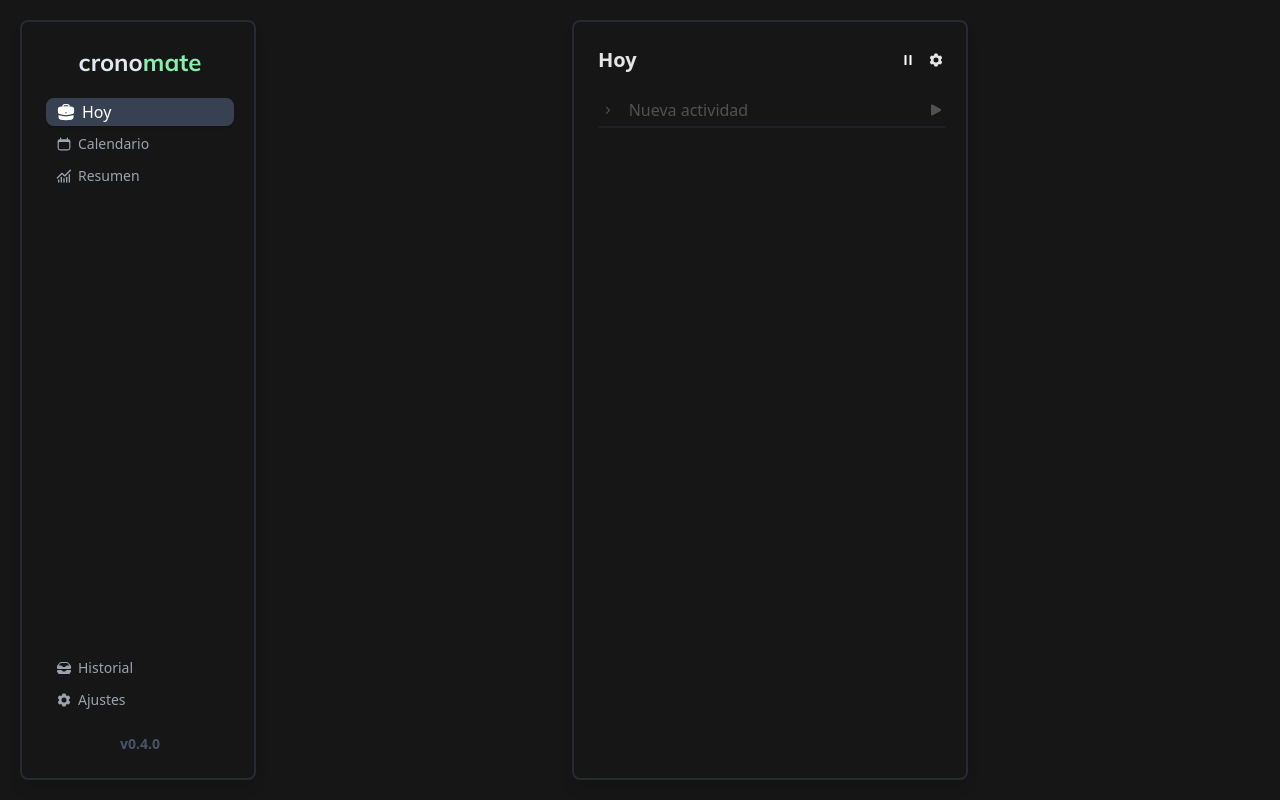
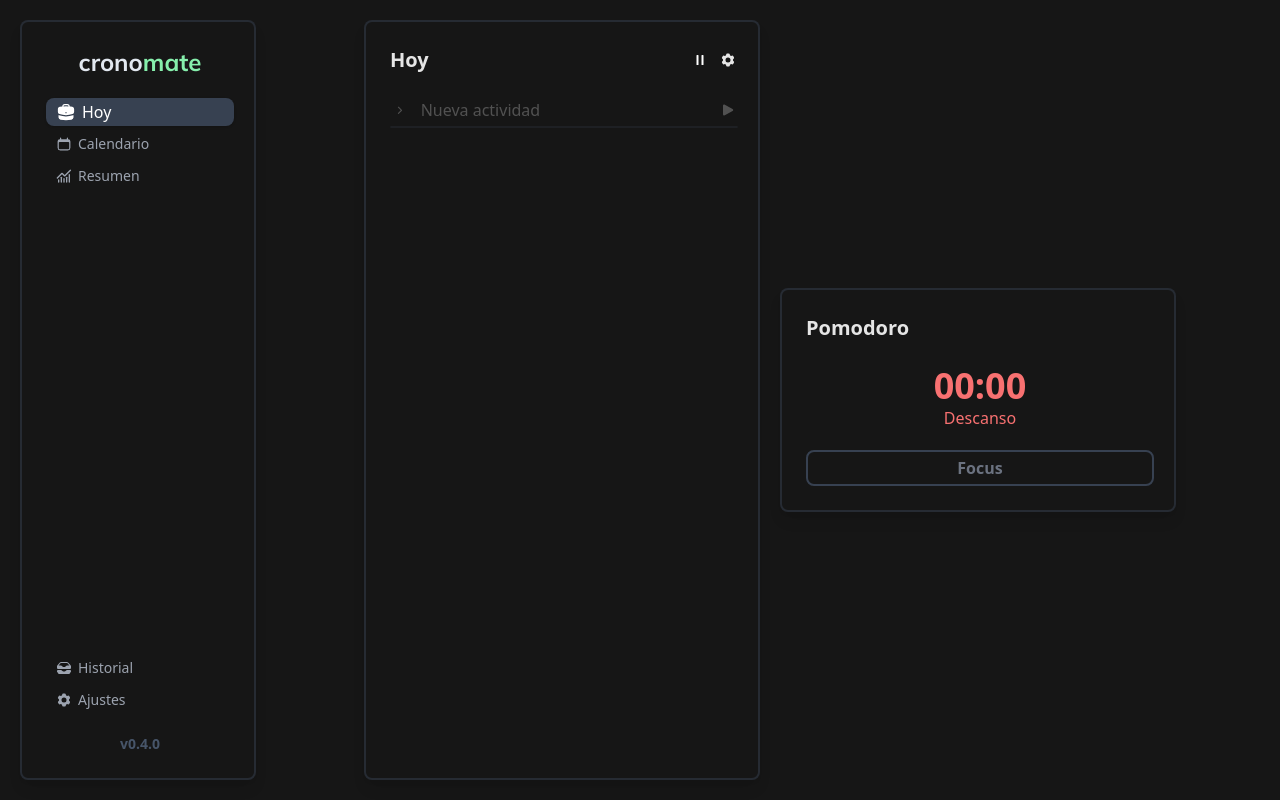
Before and after one commit to pedroditersimon/cronomate, a React (Vite) app: page / in a window 1280 px wide. Built offline with nearby package versions, Linux system fonts and the light colour scheme.

Commit message:
feat: pomodoro

```diff
--- /dev/null
+++ b/src/features/pomodoro/components/Pomodoro.tsx
@@ -0,0 +1,98 @@
+import clsx from "clsx";
+import { DateTime } from "luxon";
+import { useState } from "react";
+import { toast } from "sonner";
+import Button from "src/shared/components/interactable/Button";
+import { useAudioPlayer } from "src/shared/hooks/useAudioPlayer";
+import useTimer from "src/shared/hooks/useTimer";
+import pomodoroEndAudio from "src/assets/audio/pomodoro-end.wav";
+import pomodoroAboutEndAudio from "src/assets/audio/pomodoro-end.wav";
+
+enum PomodoroState { FOCUS, REST }
+
+function getDurationByState(state: PomodoroState) {
+    return state === PomodoroState.FOCUS
+        ? 45 * 60 * 1000 // 25 minutes for focus
+        : 10 * 60 * 1000; // 5 minutes for rest
+}
+
+function getRemainingTime(startTime: number, state: PomodoroState) {
+    const startDate = DateTime.fromMillis(startTime);
+    const elapsedMs = DateTime.now().diff(startDate).as("milliseconds");
+    const durationMs = getDurationByState(state);
+    return durationMs - elapsedMs;
+}
+
+interface Props {
+}
+
+export function Pomodoro({ }: Props) {
+    const { playAudio } = useAudioPlayer({ volume: 0.5 });
+    const [pomodoroState, setPomodoroState] = useState<PomodoroState>(PomodoroState.REST);
+    const [startTime, setStartTime] = useState<number | null>();
+    const [remainingMs, setRemainingMs] = useState(0);
+    const [endAlertStatus, setEndAlertStatus] = useState<"waiting" | "alerted" | "ended">("waiting");
+
+    useTimer({
+        timerMs: 500,
+        pauseOnPageNotVisible: false,
+        isRunning: startTime !== null,
+    }, () => {
+        if (!startTime) return;
+
+        const newRemainingMs = getRemainingTime(startTime, pomodoroState);
+        setRemainingMs(newRemainingMs);
+
+        // End alert
+        if (newRemainingMs < 1000 && endAlertStatus === "alerted") {
+            playAudio(pomodoroEndAudio);
+            toast.warning("Pomodoro finalizado!");
+            setEndAlertStatus("ended");
+        }
+        else if (newRemainingMs < 15 * 1000 && endAlertStatus === "waiting") {
+            playAudio(pomodoroAboutEndAudio);
+            toast.info("Pomodoro esta cerca de finalizar!");
+            setEndAlertStatus("alerted");
+        }
+    });
+
+
+
+    function handleChangeState() {
+        const newState = pomodoroState === PomodoroState.FOCUS
+            ? PomodoroState.REST
+            : PomodoroState.FOCUS;
+        setPomodoroState(newState);
+
+        const nowMs = DateTime.now().toMillis();
+        setStartTime(nowMs);
+
+        const newRemainingMs = getRemainingTime(nowMs, newState);
+        setRemainingMs(newRemainingMs - 1000);
+
+        setEndAlertStatus("waiting");
+    }
+
+    const overtime = remainingMs < 1000;
+    const stateLabel = pomodoroState === PomodoroState.FOCUS ? "Focus" : "Descanso";
+    const changeStateLabel = pomodoroState === PomodoroState.FOCUS ? "Descansar" : "Focus"
+    const formattedRemaining = overtime ? "00:00"
+        : DateTime.fromMillis(remainingMs).toFormat("mm:ss");
+
+    return (
+        <div className='flex flex-col gap-5'>
+            <div className={clsx("flex flex-col items-center",
+                { "text-red-400": overtime }
+            )}>
+                <span className="text-4xl font-semibold">{formattedRemaining}</span>
+                <span>{stateLabel}</span>
+            </div>
+
+            <Button
+                children={changeStateLabel}
+                onClick={handleChangeState}
+            />
+
+        </div>
+    );
+};
--- /dev/null
+++ b/src/features/pomodoro/components/PomodoroPlinth.tsx
@@ -0,0 +1,16 @@
+import { Pomodoro } from "src/features/pomodoro/components/Pomodoro";
+import Container from "src/shared/layouts/Container";
+import ContainerTopbar from "src/shared/layouts/ContainerTopbar";
+
+interface Props {
+}
+
+export function PomodoroPlinth({ }: Props) {
+
+    return (
+        <Container className="h-fit">
+            <ContainerTopbar title="Pomodoro"></ContainerTopbar>
+            <Pomodoro></Pomodoro>
+        </Container>
+    );
+};
--- a/src/features/today-session/components/TodaySession.tsx
+++ b/src/features/today-session/components/TodaySession.tsx
@@ -94,7 +94,7 @@ export default function TodaySession({ readOnly }: Props) {
 
             if (!remainingMs && todaySession.endAlertStatus !== "ended") {
                 _session = sessionService.stopActivities(_session);
-                toast.info("La sesión ha terminado");
+                toast.warning("La sesión ha terminado");
                 playAudio(sessionEndAudio);
                 setEndAlertStatus("ended");
             }
--- a/src/features/today-session/pages/TodaySessionPage.tsx
+++ b/src/features/today-session/pages/TodaySessionPage.tsx
@@ -1,4 +1,5 @@
 
+import { PomodoroPlinth } from "src/features/pomodoro/components/PomodoroPlinth";
 import TodaySession from "src/features/today-session/components/TodaySession";
 import PageLayout from "src/shared/layouts/PageLayout";
 
@@ -8,6 +9,7 @@ export default function TodaySessionPage() {
     return (
         <PageLayout>
             <TodaySession />
+            <PomodoroPlinth />
         </PageLayout>
     );
 }
```
Also changed, not shown: 1 other file (tests, documents, lock files or other folders).
